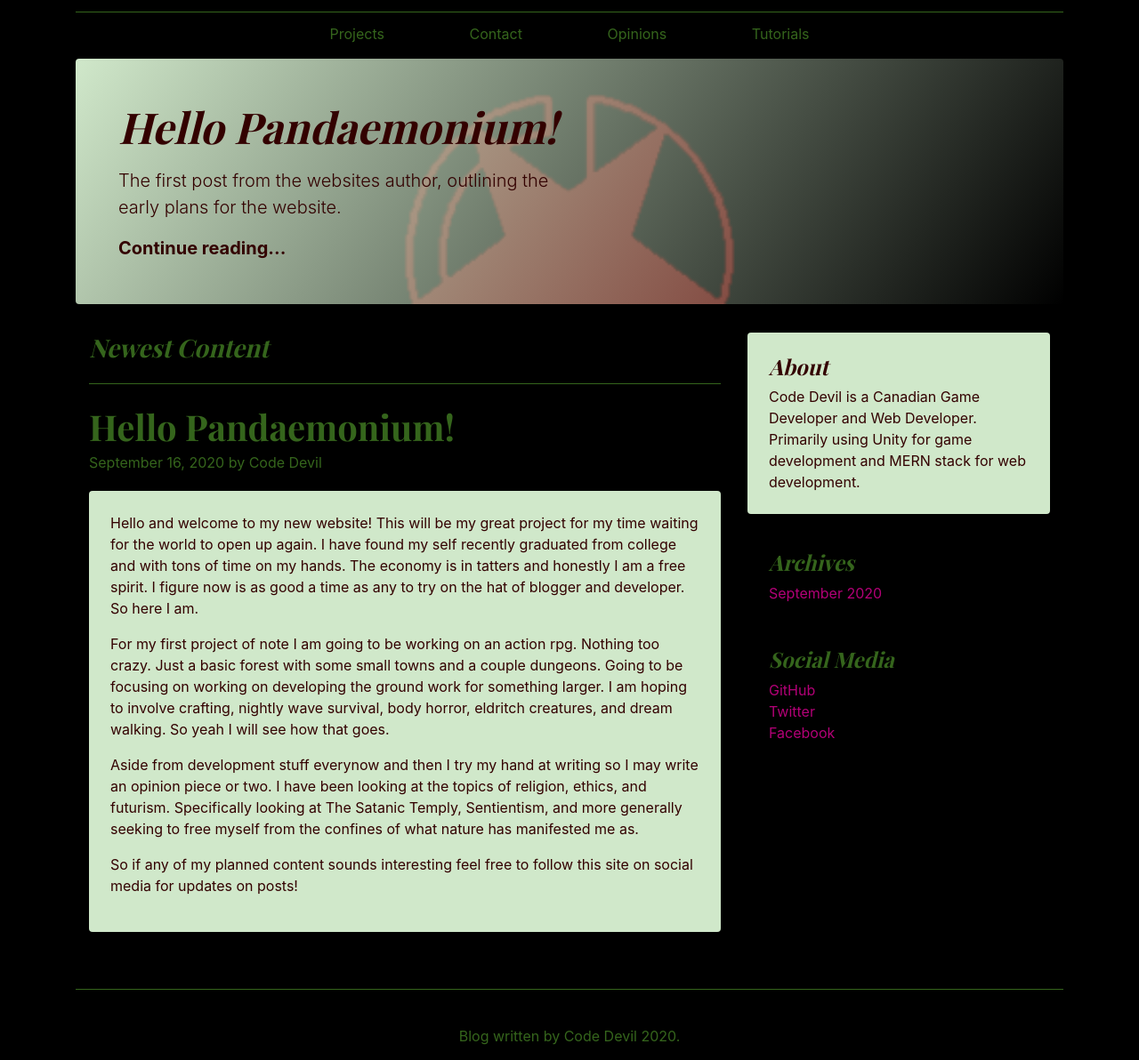
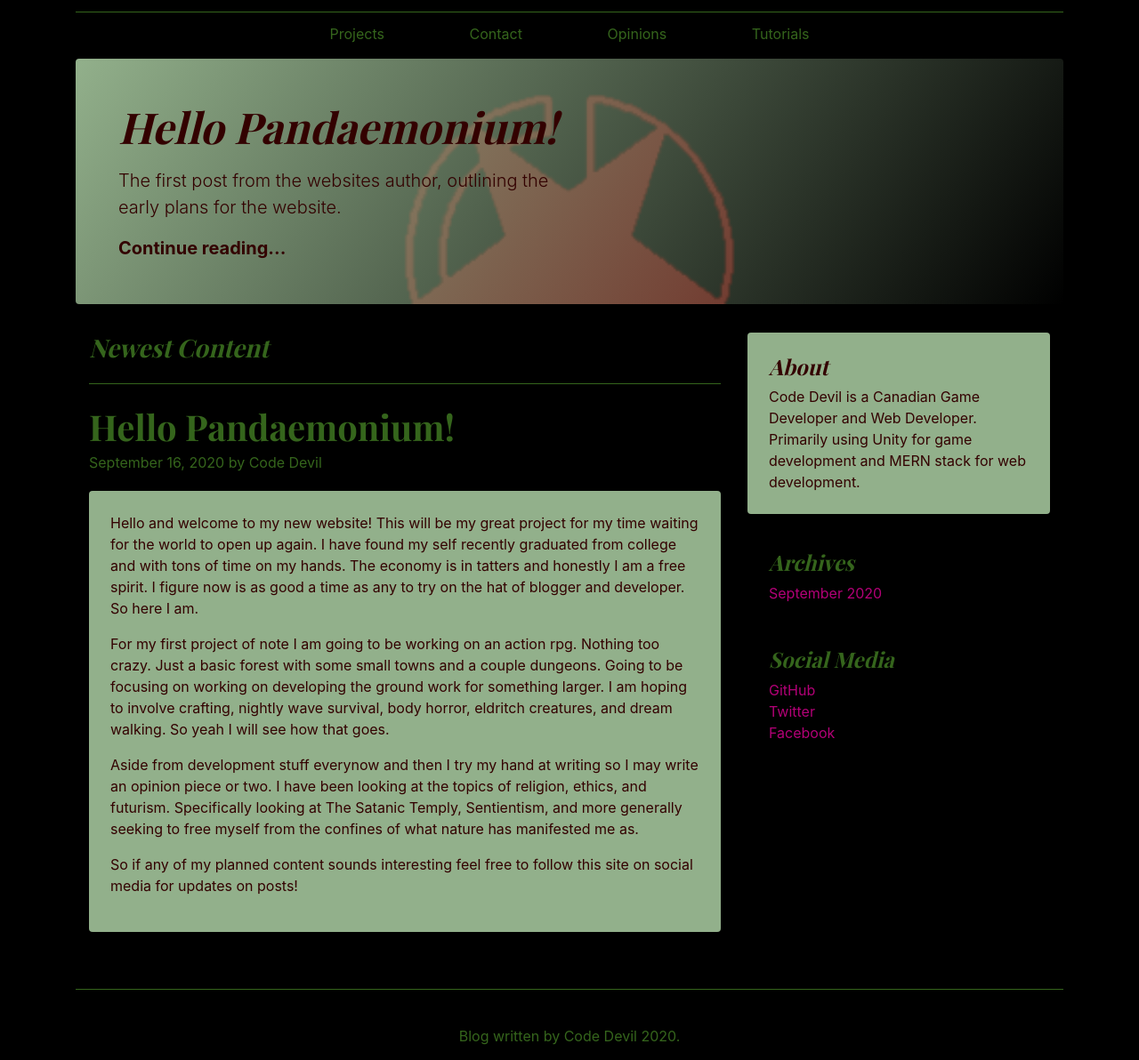
Before and after one commit to CodeDevil-Ca/CodeDevilSource, a website: page public/index.html in a window 1280 px wide. Shown: the part 99-1291 px from the top of the page at 89% size. Drawn offline with nearby package versions, Linux system fonts and the light colour scheme; files that its build step writes are made by us from their sources; files whose address does not match are found by name.

Commit message:
darker background for posts

```diff
--- a/CSS/blog.css
+++ b/CSS/blog.css
@@ -13,7 +13,7 @@ a:hover {
 }
 .background-jumbotron-cust
 {
-    background-image: linear-gradient(125deg,#d0e8ca, rgba(0,0,0,0));
+    background-image: linear-gradient(125deg,#92b08b, rgba(0,0,0,0));
 
     background-color: rgba(0,0,0,0);
 }
@@ -26,10 +26,10 @@ a:hover {
 }
 .post-custom{
   padding: 1.5rem;
-  background-color:#d0e8ca;
+  background-color:#92b08b;
 }
 .background-about{
-  background-color:#d0e8ca;
+  background-color:#92b08b;
 }
 .thumbnail-img-cust
 {
```
